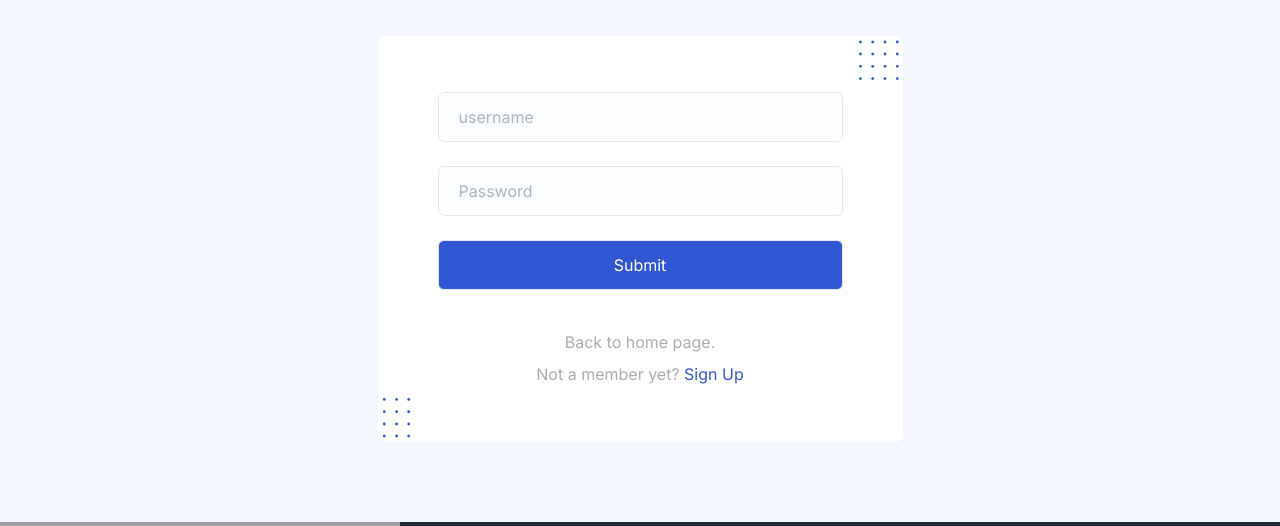
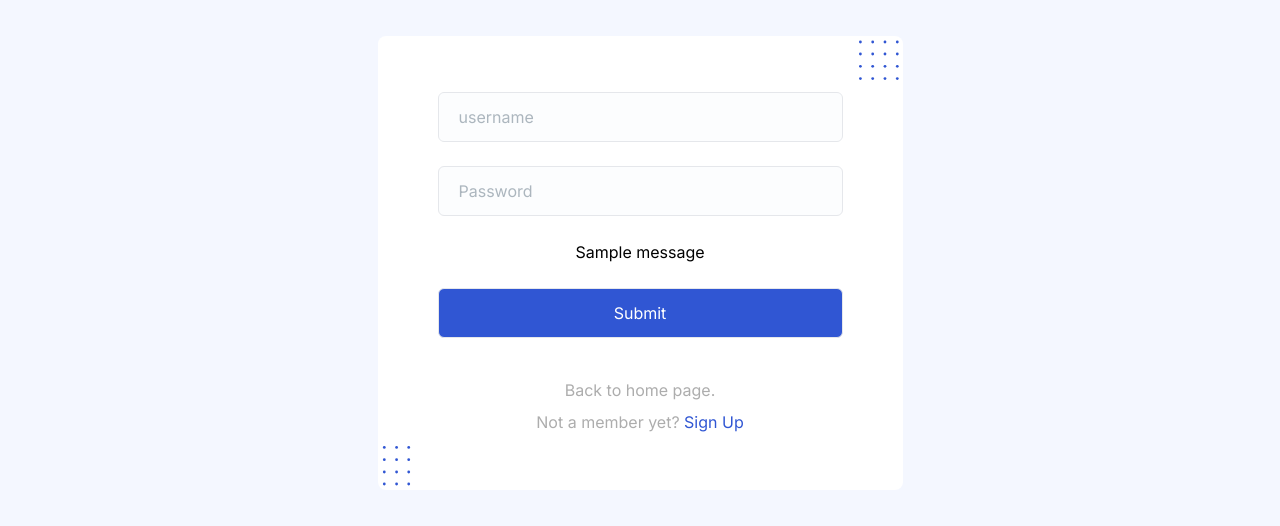
Before and after one commit to Telisman/django_web_app, a Django app: page /Housemaster/SingIn in a window 1280 px wide. Shown: the part 344-870 px from the top of the page. Run offline with Django 4.2, Linux system fonts and the light colour scheme; tables that the repository leaves empty hold one stand-in row (values such as "Sample post"); one stand-in notice (Sample message) is shown; some libraries are stand-ins or nearby versions; grey boxes are pictures that could not be loaded.

Commit message:
Displaying messages error after login is incorrect.

```diff
--- a/home_page/views.py
+++ b/home_page/views.py
@@ -31,5 +31,6 @@ def LoginPage(request):
             return redirect('user-dashboard')
 
         else:
-            pass
+            messages.error(request, "Login failed please try again. Password or username is incorrect.")
+            return render(request, "signin.html", {})
     return render(request, "signin.html", {})
--- a/templates/signin.html
+++ b/templates/signin.html
@@ -12,6 +12,14 @@
 <script src="{% static 'js/wow.min.js' %}"></script>
 <script>
       new WOW().init();
+
+
+
+
+
+
+
+
 
 </script>
 
@@ -78,6 +86,13 @@
                                     required
                             />
                         </div>
+                        {% if messages %}
+                        {% for message in messages %}
+                        <div class="mb-6">
+                            {{ message }}
+                        </div>
+                        {% endfor %}
+                        {% endif %}
                         <div class="mb-10">
                             <input
                                     type="submit"
```
Also changed, not shown: db.sqlite3.
